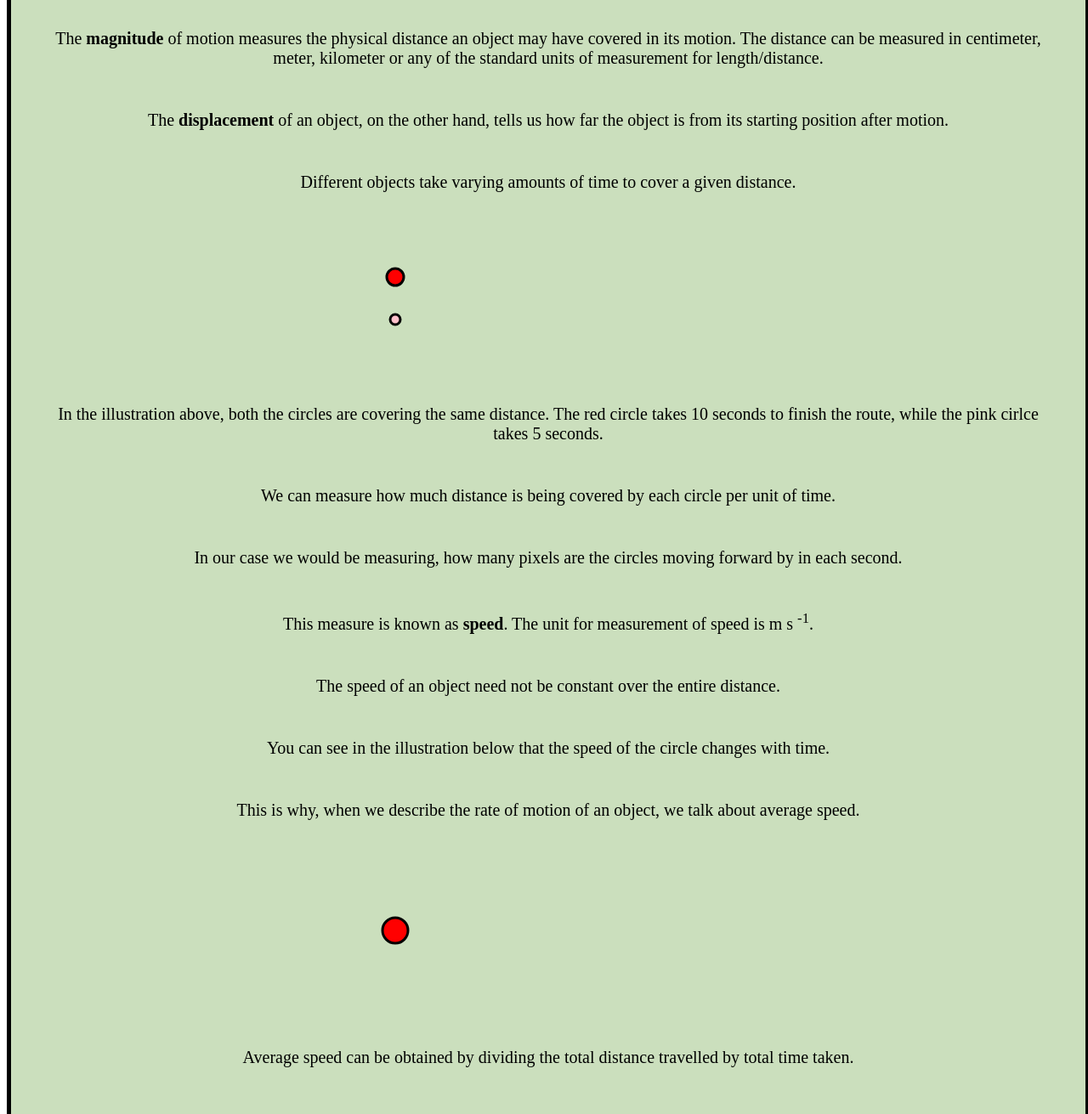
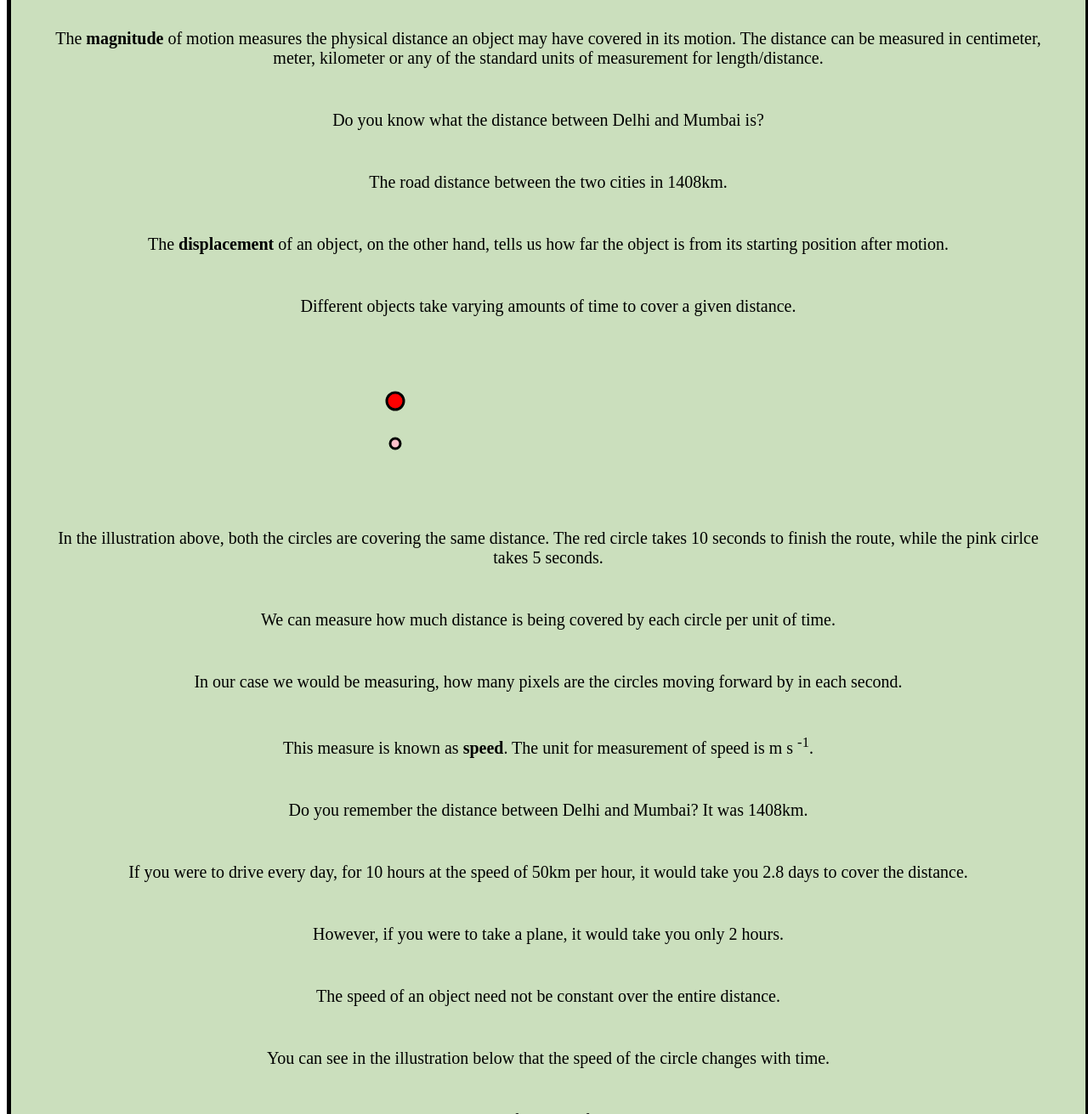
Before and after one commit to ydunga/physics_grade9, a plain HTML site: page motion.html in a window 1280 px wide. Shown: the part 900-2211 px from the top of the page at 85% size. Drawn offline with Linux system fonts and the light colour scheme.

Commit message:
Update motion.html

```diff
--- a/motion.html
+++ b/motion.html
@@ -51,7 +51,10 @@
           <br>
 
           <p>The <b>magnitude</b> of motion measures the physical distance an object may have covered in its motion. The distance can be measured in centimeter, meter, kilometer or any of the standard units of measurement for length/distance.  </p>
-          <p>The <b>displacement</b> of an object, on the other hand, tells us how far the object is from its starting position after motion. </p>
+         <p> Do you know what the distance between Delhi and Mumbai is? </p>
+            <p>The road distance between the two cities in 1408km. </p>
+
+            <p>The <b>displacement</b> of an object, on the other hand, tells us how far the object is from its starting position after motion. </p>
           <p>Different objects take varying amounts of time to cover a given distance. </p>
           <svg width = "400" height = "150">
 
@@ -78,6 +81,9 @@
           <p>We can measure how much distance is being covered by each circle per unit of time. </p>
           <p>In our case we would be measuring, how many pixels are the circles moving forward by in each second. </p>
           <p>This measure is known as <b>speed</b>. The unit for measurement of speed is m s <sup>-1</sup>.</p>
+            <p>Do you remember the distance between Delhi and Mumbai? It was 1408km. </p>
+            <p>If you were to drive every day, for 10 hours at the speed of 50km per hour, it would take you 2.8 days to cover the distance. </p>
+            <p>However, if you were to take a plane, it would take you only 2 hours. </p>
           <p>The speed of an object need not be constant over the entire distance. </p>
           <p>You can see in the illustration below that the speed of the circle changes with time. </p>
           <p>This is why, when we describe the rate of motion of an object, we talk about average speed. </p>
```
